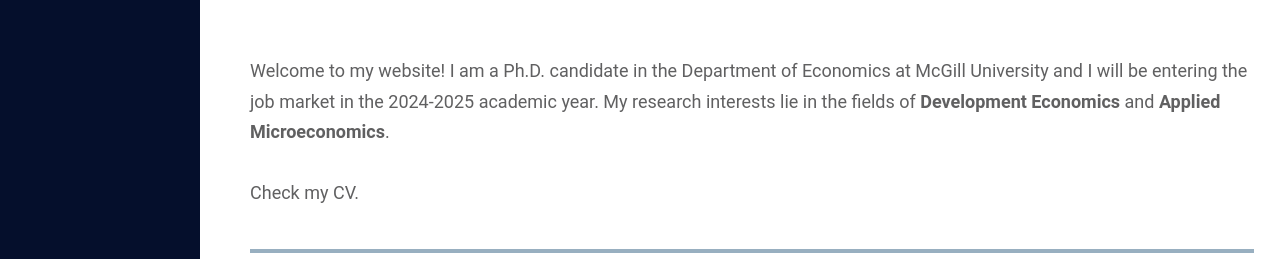
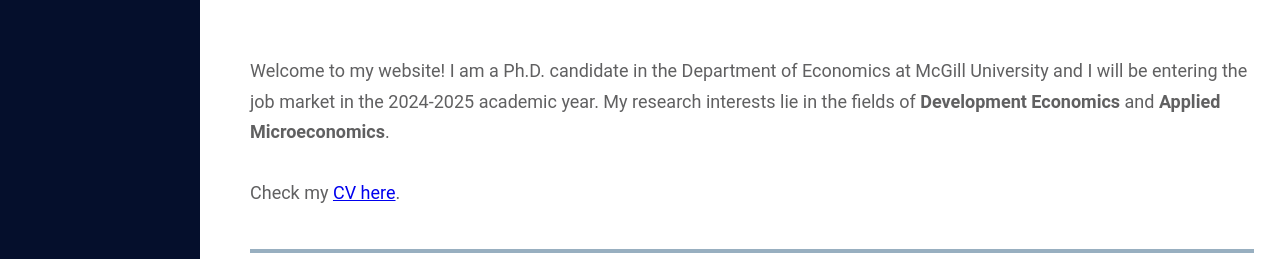
Before and after one commit to thomaskokossou/thomaskokossou.github.io, a plain HTML site: page index.html in a window 1280 px wide. Shown: the part 463-722 px from the top of the page. Drawn offline with Linux system fonts and the light colour scheme.

Commit message:
Update index.html

```diff
--- a/index.html
+++ b/index.html
@@ -77,7 +77,7 @@
         <div class="col-md-8">
           <p>Welcome to my website! I am a Ph.D. candidate in the Department of Economics at McGill University and I will be entering the job market in the 2024-2025 academic year. My research interests lie in the fields of <b>Development Economics</b> and <b>Applied Microeconomics</b>. <br><br>
 
-            Check my CV.
+            Check my <a href="https://thomaskokossou.github.io/Thomas Kokossou_CV_sept_2024.pdf" target="_blank">CV here</a>.
 
             <hr style="border: 2px solid #98afc0; width: 100%; margin-top: 40px;">
           </p>
```
